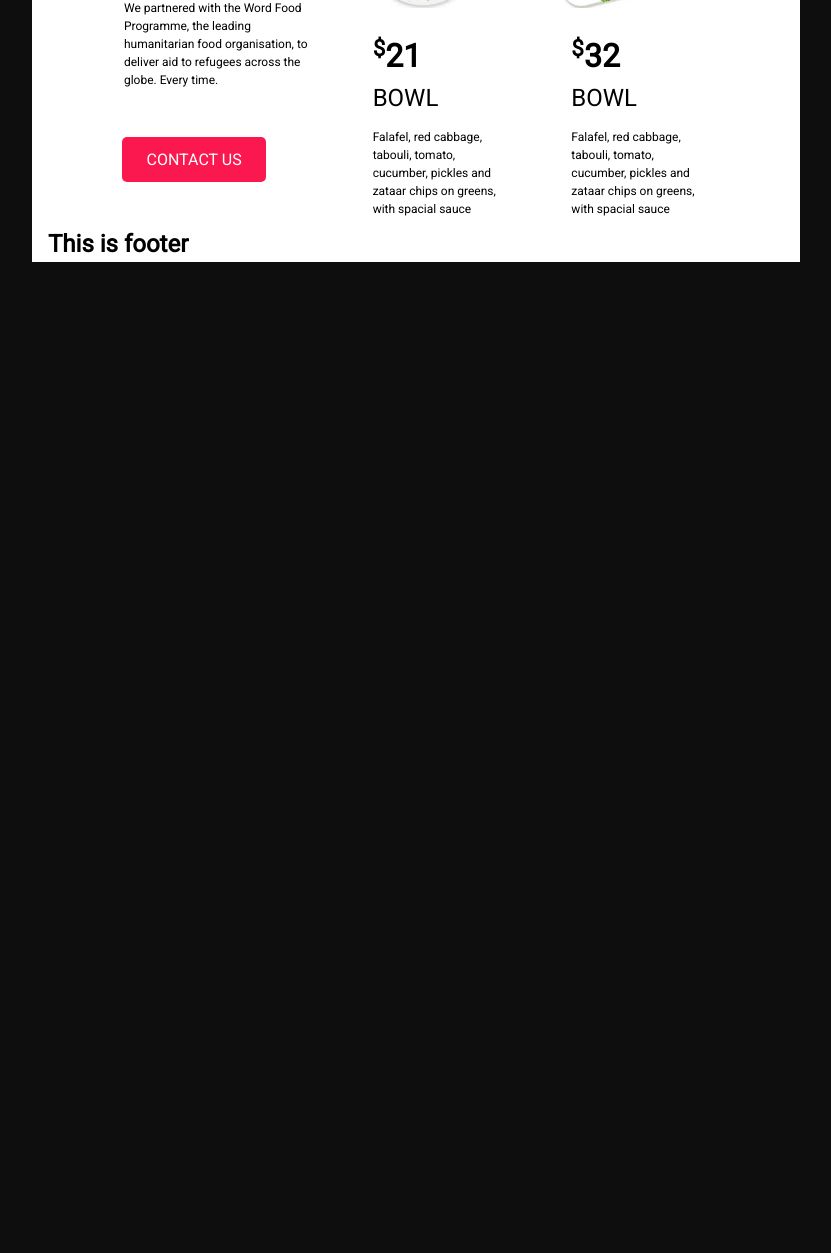
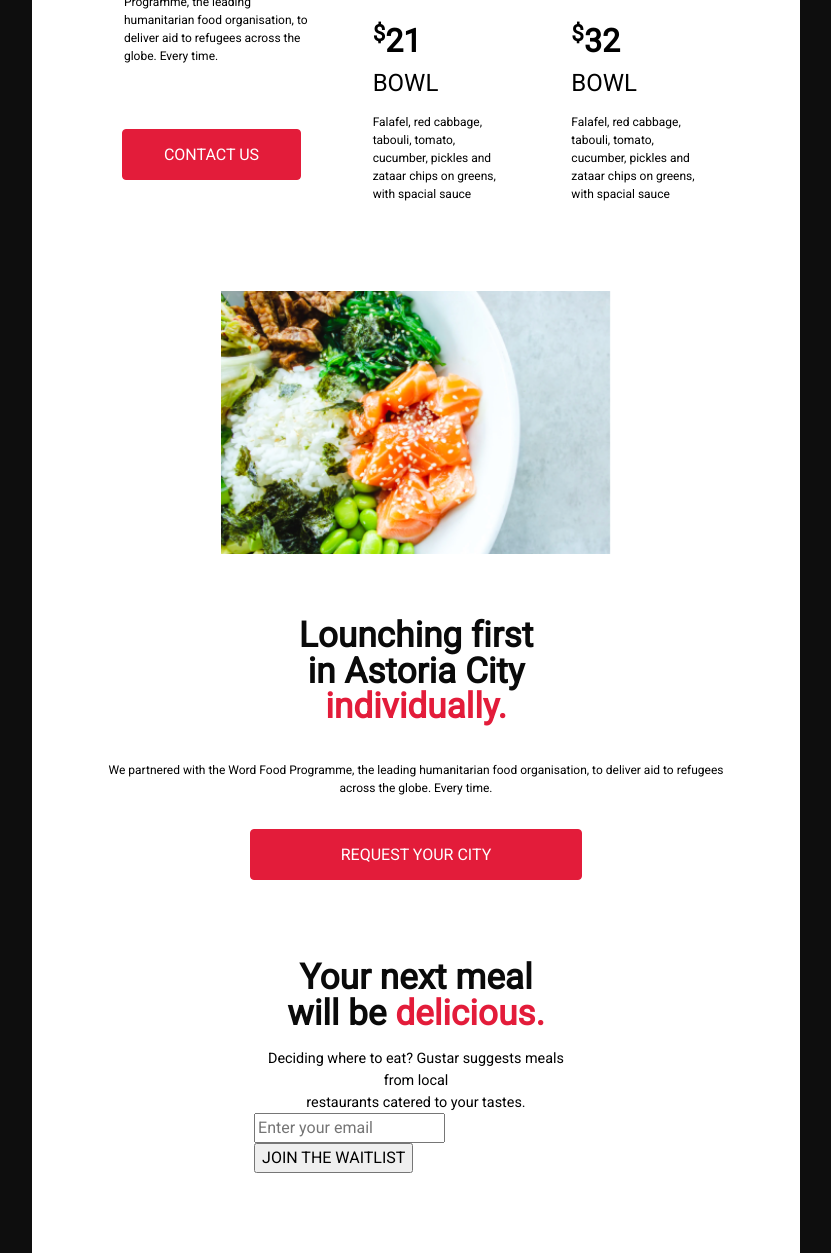
Before and after one commit to aberonja/learning-project, a plain HTML site: page index.html in a window 1280 px wide. Shown: the part 745-1998 px from the top of the page, without its empty margins (224-1055 px from the left). Before the commit the page ends 1007 px from the top, so only its background shows below. Drawn offline with Linux system fonts and the light colour scheme.

Commit message:
media-third section-footer

```diff
--- a/index.html
+++ b/index.html
@@ -25,18 +25,14 @@
         <div>Add text and images</div>
       </section>
       <section>
-        <h2>Second section</h2>
-        <div>Add text and images</div>
-      </section>
-      <section>
         <div>
           <div class="head-meal-section">
-            <div>
-              Don't just pick a restaurant<br />
-              <p class="second-line-title">
+            <h4 class="head-meal-title">
+              Don't just pick a restaurant </br>
+              <span class="red-line-title">
                 pick your meal
-              </p>
-            </div>
+              </span>
+            </h4>
           </div>
           <div class="under-head-meal-section">
             Gustar offers you the perfect meal options based on your<br />
@@ -45,9 +41,9 @@
           <div class="about-you">
             <div class="vege-card">
               <img src="carrot.png" width="50em" height="50em" />
-              <div class="text-about-you">
+              <div class="title-about-you">
                 <h3>It's all about you</h3>
-                <div class="text">
+                <div class="vege-text">
                   Gustar offers you the perfect meal options based on your
                   favorite food, places to eat, and budget
                 </div>
@@ -60,9 +56,9 @@
                 height="50em"
                 class="rotateimg180"
               />
-              <div class="text-about-you">
+              <div class="title-about-you">
                 <h3>It's all about you</h3>
-                <div class="text">
+                <div class="vege-text">
                   Gustar offers you the perfect meal options based on your
                   favorite food, places to eat, and budget
                 </div>
@@ -70,9 +66,9 @@
             </div>
             <div class="vege-card">
               <img src="straw.png" width="50em" height="50em" />
-              <div class="text-about-you">
+              <div class="title-about-you">
                 <h3>It's all about you</h3>
-                <div class="text">
+                <div class="vege-text">
                   Gustar offers you the perfect meal options based on your
                   favorite food, places to eat, and budget
                 </div>
@@ -81,11 +77,10 @@
           </div>
           <div class="meals">
             <div class="refugees">
-              <div class="refugees-title">
+              <h4 class="refugees-title">
                 Feeding<br />
-                <p class="second-line-refugee-title">refugges.</p>
-              </div>
-
+                <span class="red-line-title">refugges.</span>
+              </h4>
               <div class="text-refugees">
                 We partnered with the Word Food Programme, the leading
                 humanitarian food organisation, to deliver aid to refugees
@@ -127,10 +122,57 @@
             </div>
           </div>
         </div>
-        <!-- <h2>Third section</h2>
-        <div>Add text and images</div> -->
       </section>
-      <footer><h2>This is footer</h2></footer>
+      <section>
+        <div class="third-section">
+          <div class="meal-photo">
+            <img src="plate2.PNG" width="100%" height="100%" />
+          </div>
+          <div class="city">
+            <h4 class="city-title">
+              Lounching first
+              <br />
+              in Astoria City
+              <br />
+              <span class="red-line-title">individually.</span>
+            </h4>
+            <div class="text-city">
+              We partnered with the Word Food Programme, the leading
+              humanitarian food organisation, to deliver aid to refugees across
+              the globe. Every time.
+            </div>
+            <button class="button-request">request your city</button>
+          </div>
+        </div>
+      </section>
+      <footer >
+        <div class="head-meal-section">
+        <h4 class="head-meal-title">
+          Your next meal </br>
+          <span >
+            will be
+          </span>
+          <span class="red-line-title">
+            delicious.
+          </span>
+        </h4>
+      </div>
+      <div class="under-head-meal-section">
+        Deciding where to eat? Gustar suggests meals from local<br />
+       restaurants catered to your tastes.
+      </div>
+
+      <div class="input-button-field">
+        <input
+          type="email"
+          name="email"
+          id="email"
+          class="email"
+          placeholder="Enter your email"
+        />
+        <button class="button">JOIN THE WAITLIST</button>
+      </div>
+    </footer>
     </main>
   </body>
 </html>
--- a/style.css
+++ b/style.css
@@ -20,30 +20,31 @@ body {
   display: flex;
   justify-content: center;
   align-items: center;
+  text-align: center;
+  margin-bottom: 0.5em;
+  font-weight: bolder;
+  line-height: 1em;
+  font-size: 2.2em;
   color: #0a0a0a;
-  font-size: 2.5em;
-  text-align: center;
-  font-weight: bold;
-  line-height: 1em;
-  margin-bottom: 0.5em;
 }
 
-.second-line-title {
-  color: #fb184f;
+.red-line-title {
+  color: #e31c3a;
 }
 
 .under-head-meal-section {
   text-align: center;
   font-size: 0.9em;
 }
+
 .about-you {
   display: flex;
   flex-direction: row;
   justify-content: center;
-  margin-top: 5%;
+  margin-top: 4em;
 }
 .vege-card {
-  background-color: white;
+  background-color: #ffffff;
   width: 27%;
   display: flex;
   flex-direction: column;
@@ -52,20 +53,16 @@ body {
 }
 
 .rotateimg180 {
-  -webkit-transform: rotate(90deg);
-  -moz-transform: rotate(90deg);
-  -ms-transform: rotate(90deg);
-  -o-transform: rotate(90deg);
   transform: rotate(90deg);
 }
-.text-about-you {
+.title-about-you {
   display: flex;
   flex-direction: column;
   align-content: center;
   text-align: center;
   margin: 2em 0.5em;
 }
-.text {
+.vege-text {
   font-size: 0.75em;
   margin-top: 1em;
 }
@@ -74,11 +71,11 @@ body {
   display: flex;
   flex-direction: row;
   justify-content: center;
-  margin-top: 9%;
+  margin-top: 6em;
 }
 
 .refugees {
-  background-color: white;
+  background-color: #ffffff;
   width: 27%;
   display: flex;
   flex-direction: column;
@@ -89,21 +86,18 @@ body {
 
 .refugees-title {
   color: #0a0a0a;
-  font-size: 2.5em;
+  font-size: 2.2em;
   text-align: left;
   font-weight: bold;
   line-height: 1em;
   margin-left: 0.15em;
 }
 
-.second-line-refugee-title {
-  color: #fb184f;
-}
-
 .text-refugees {
   font-size: 0.75em;
   margin: 1.5em 0.5em 4em 0.5em;
 }
+
 .meal-image {
   color: #0a0a0a;
   justify-content: center;
@@ -112,19 +106,21 @@ body {
 }
 
 .button-contact {
+  margin: 1em 0;
+  border: 1px solid #e31c3a;
+  border-radius: 4px;
+  background-color: #e31c3a;
+  padding: 0.8em;
+  color: #ffffff;
+  outline: none;
+  cursor: pointer;
+  margin-left: 0.26em;
   text-transform: uppercase;
-  font-size: 1em;
-  height: 2.8em;
-  width: 9em;
-  background-color: #fb184f;
-  color: white;
-  border: none;
-  border-radius: 5px;
-  margin-left: 0.26em;
+  width: 60%;
 }
 
 .meal-block {
-  background-color: white;
+  background-color: #ffffff;
   width: 27%;
   display: flex;
   flex-direction: column;
@@ -145,6 +141,7 @@ body {
   font-size: 2em;
   font-weight: bold;
 }
+
 .dolar {
   font-size: 0.7em;
 }
@@ -158,6 +155,64 @@ body {
   font-size: 0.75em;
 }
 
+.third-section {
+  display: flex;
+  flex-direction: row;
+  margin-top: 5em;
+}
+
+.meal-photo {
+  display: flex;
+  width: 53%;
+  justify-content: center;
+  margin-left: -1em;
+}
+
+.city {
+  display: flex;
+  flex-direction: column;
+  width: 47%;
+  justify-content: center;
+}
+
+.city-title {
+  color: #0a0a0a;
+  font-size: 2.2em;
+  text-align: left;
+  font-weight: bold;
+  line-height: 1em;
+  padding-left: 25%;
+}
+
+.text-city {
+  font-size: 0.75em;
+  padding-left: 25%;
+  padding-top: 5%;
+
+  margin-right: 6em;
+}
+
+.button-request {
+  margin-left: 25%;
+  margin-top: 2em;
+  border: 1px solid #e31c3a;
+  border-radius: 4px;
+  background-color: #e31c3a;
+  color: #ffffff;
+  outline: none;
+  cursor: pointer;
+  padding: 0.8em;
+  width: 45%;
+  text-transform: uppercase;
+}
+
+footer {
+  margin: 5em 0em;
+  display: flex;
+  flex-direction: column;
+  padding: 0em 28%;
+}
+
 @media only screen and (min-width: 992px) {
   .mainContainer {
     width: 60%;
@@ -167,6 +222,76 @@ body {
 @media only screen and (min-width: 1368px) {
   .mainContainer {
     width: 60%;
+  }
+}
+
+@media only screen and (max-width: 1368px) {
+  .button-contact {
+    margin: 1em 0;
+    border: 1px solid #e31c3a;
+    border-radius: 4px;
+    background-color: #e31c3a;
+    padding: 0.8em;
+    color: #ffffff;
+    outline: none;
+    cursor: pointer;
+    margin-left: 0.26em;
+    text-transform: uppercase;
+    width: 90%;
+  }
+}
+
+@media only screen and (max-width: 1480px) {
+  .third-section {
+    display: flex;
+    flex-direction: column;
+    margin-top: 5em;
+    justify-content: center;
+    align-items: center;
+  }
+
+  .meal-photo {
+    margin: 0em;
+  }
+
+  .city {
+    margin-top: 4em;
+    display: flex;
+    flex-direction: column;
+    width: 100%;
+    justify-content: center;
+    align-items: center;
+  }
+  .city-title {
+    color: #0a0a0a;
+    font-size: 2.2em;
+    text-align: center;
+    font-weight: bold;
+    line-height: 1em;
+    padding-left: 0%;
+  }
+
+  .text-city {
+    font-size: 0.75em;
+    padding-left: 5em;
+    padding-right: 5em;
+    padding-top: 5%;
+    margin-right: 0em;
+    text-align: center;
+  }
+
+  .button-request {
+    margin-top: 2em;
+    border: 1px solid #e31c3a;
+    border-radius: 4px;
+    background-color: #e31c3a;
+    color: #ffffff;
+    outline: none;
+    cursor: pointer;
+    padding: 0.8em;
+    width: 45%;
+    text-transform: uppercase;
+    margin-left: 0px;
   }
 }
 
@@ -190,7 +315,7 @@ body {
   .meal-block {
     margin-top: 3em;
     margin-bottom: 3em;
-    background-color: white;
+    background-color: #ffffff;
     width: 50%;
     display: flex;
     flex-direction: column;
@@ -198,22 +323,21 @@ body {
     align-items: left;
   }
   .vege-card {
-    background-color: white;
+    background-color: #ffffff;
     width: 50%;
     display: flex;
     flex-direction: column;
     justify-content: center;
     align-items: center;
-    margin-bottom: 10%;
+    margin-bottom: 4em;
   }
   .refugees {
-    background-color: white;
+    background-color: #ffffff;
     width: 50%;
     display: flex;
     flex-direction: column;
     justify-content: start;
     align-items: left;
-    margin-top: 1em;
     margin-bottom: 3em;
   }
 }
```
Also changed, not shown: plate2.PNG (added).
